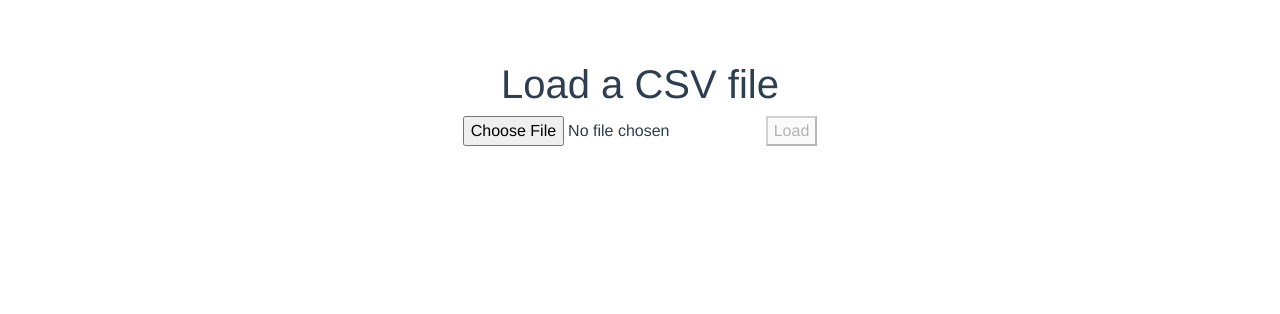
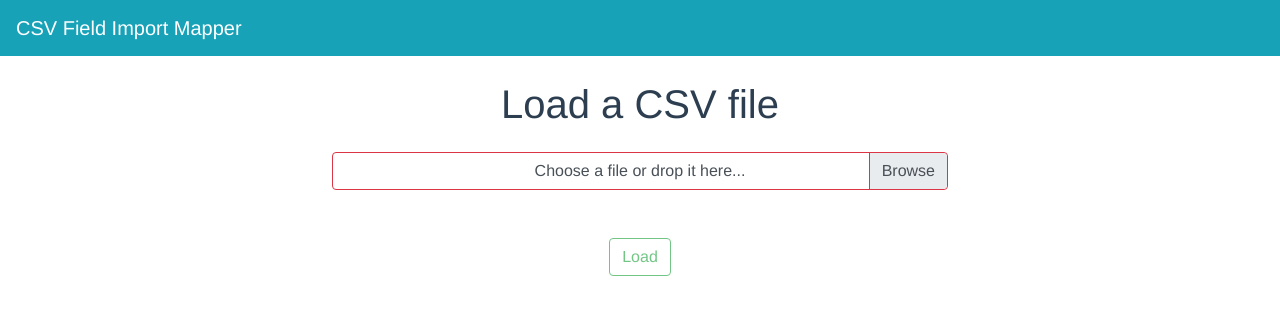
Before and after one commit to Kelmyashkin/contacts-task, a Vue app: page / in a window 1280 px wide. Shown: the top 314 px of the page. Built offline with nearby package versions, Linux system fonts and the light colour scheme.

Commit message:
Apply bootstrap styles

```diff
--- a/src/App.vue
+++ b/src/App.vue
@@ -1,10 +1,16 @@
 <template>
   <div id="app">
-    <LoadCSV @on-mapped-data="setContacts" />
-    <ContactsTable
-      :contacts="contacts"
-      :attributes="customAttributes"
-    ></ContactsTable>
+    <b-navbar toggleable="lg" type="dark" variant="info">
+      <b-navbar-brand href="#">CSV Field Import Mapper</b-navbar-brand>
+    </b-navbar>
+
+    <b-container fluid class="p-4">
+      <LoadCSV @on-mapped-data="setContacts" />
+      <ContactsTable
+        :contacts="contacts"
+        :attributes="customAttributes"
+      ></ContactsTable>
+    </b-container>
   </div>
 </template>
 
@@ -42,6 +48,5 @@ export default class App extends Vue {
   -moz-osx-font-smoothing: grayscale;
   text-align: center;
   color: #2c3e50;
-  margin-top: 60px;
 }
 </style>
--- a/src/components/ContactsTable.vue
+++ b/src/components/ContactsTable.vue
@@ -1,48 +1,19 @@
 <template>
-  <div class="table" v-if="contacts.length">
-    <h2>Contacts</h2>
-    <table>
-      <tr>
-        <th>Id</th>
-        <th>Team Id</th>
-        <th>Name</th>
-        <th>Phone</th>
-        <th>Email</th>
-        <th>Sticky Phone</th>
-        <th>Created At</th>
-        <th>Updated At</th>
-      </tr>
-      <tr v-for="c in contacts" :key="c.id">
-        <td>{{ c.id }}</td>
-        <td>{{ c.team_id }}</td>
-        <td>{{ c.name }}</td>
-        <td>{{ c.phone }}</td>
-        <td>{{ c.email }}</td>
-        <td>{{ c.sticky_phone_number_id }}</td>
-        <td>{{ c.created_at }}</td>
-        <td>{{ c.updated_at }}</td>
-      </tr>
-    </table>
-
-    <hr />
-
-    <div v-if="attributes.length">
-      <h2>Custom Attributes</h2>
-      <table>
-        <tr>
-          <th>Id</th>
-          <th>Contact Id</th>
-          <th>Key</th>
-          <th>Value</th>
-        </tr>
-        <tr v-for="c in attributes" :key="c.id">
-          <td>{{ c.id }}</td>
-          <td>{{ c.contact_id }}</td>
-          <td>{{ c.key }}</td>
-          <td>{{ c.value }}</td>
-        </tr>
-      </table>
-    </div>
+  <div v-if="contacts.length">
+    <b-container fluid>
+      <b-row>
+        <b-col class="p-2 col-lg-7 col-sm-12">
+          <h2>Contacts</h2>
+          <b-table striped :items="contacts"></b-table>
+        </b-col>
+        <b-col class="p-2 col-lg-5 col-sm-12">
+          <div v-if="attributes.length">
+            <h2>Custom Attributes</h2>
+            <b-table striped :items="attributes"></b-table>
+          </div>
+        </b-col>
+      </b-row>
+    </b-container>
   </div>
 </template>
 
--- a/src/components/LoadCSV.vue
+++ b/src/components/LoadCSV.vue
@@ -1,24 +1,41 @@
 <template>
   <div>
     <h1>Load a CSV file</h1>
-    <input ref="csv" type="file" name="csv" @change.prevent="loadfile" />
+    <b-form-file
+      class="w-50 my-3"
+      v-model="csvFile"
+      :state="Boolean(csvFile)"
+      placeholder="Choose a file or drop it here..."
+      drop-placeholder="Drop file here..."
+      accept=".csv"
+    ></b-form-file>
 
-    <ul v-if="columns.length">
-      <li v-for="field in mapFields" :key="field.key">
-        {{ field.key }}
-        <select v-model="field.mapPlace">
-          <option value=""></option>
-          <option
-            v-for="(column, index) in columns"
-            :key="index"
-            :value="index"
-            >{{ column }}</option
-          >
-        </select>
-      </li>
-    </ul>
+    <b-container class="my-3 ">
+      <b-row>
+        <b-col class="cols-2">
+          <b-list-group v-if="columns.length">
+            <b-list-group-item
+              v-for="field in mapFields"
+              :key="field.key"
+              class="d-flex align-items-baseline"
+            >
+              <span class="mr-4">{{ field.key }}</span>
+              <b-form-select
+                v-model="field.mapPlace"
+                :options="columnsOptions"
+              ></b-form-select>
+            </b-list-group-item>
+          </b-list-group>
+        </b-col>
+      </b-row>
+    </b-container>
 
-    <button :disabled="!allColumnsMapped" @click="loadContacts">Load</button>
+    <b-button
+      :disabled="!allColumnsMapped"
+      @click="loadContacts"
+      variant="outline-success"
+      >Load</b-button
+    >
   </div>
 </template>
 
@@ -49,17 +66,24 @@ export default class LoadCSV extends Vue {
   columns: string[] = [];
   rows: string[][] = [];
 
-  $refs!: {
-    csv: any;
-  };
+  get columnsOptions() {
+    return this.columns.map((c, index) => ({ text: c, value: index }));
+  }
 
   get allColumnsMapped() {
     return this.mapFields.every((f) => f.mapPlace !== undefined);
   }
 
-  loadfile() {
-    console.log("loadfile");
-    const file = this.$refs.csv?.files[0];
+  csvFile = null;
+
+  @Watch("csvFile")
+  onChange(value: any, oldValue: any) {
+    if (value) {
+      this.loadfile(value);
+    }
+  }
+
+  loadfile(file: any) {
     const mimeType = file.type === "" ? mimeTypes.lookup(file.name) : file.type;
 
     if (file) {
@@ -71,7 +95,8 @@ export default class LoadCSV extends Vue {
       ].includes(mimeType);
 
       if (!isValidFileMimeType) {
-        alert("Incorrect file, pleace load csv file");
+        alert("Incorrect file, please load CSV file");
+        Vue.nextTick(this.clearFileChoose);
         return;
       }
 
@@ -79,13 +104,6 @@ export default class LoadCSV extends Vue {
         const result = Papa.parse(output, { skipEmptyLines: true });
         this.columns = result.data[0] as string[];
         this.rows = result.data.slice(1) as string[][];
-
-        console.log(result);
-        // _this.sample = get(
-        //   Papa.parse(output, { preview: 2, skipEmptyLines: true }),
-        //   "data"
-        // );
-        // _this.csv = get(Papa.parse(output, { skipEmptyLines: true }), "data");
       });
     }
   }
@@ -137,7 +155,7 @@ export default class LoadCSV extends Vue {
   }
 
   clearFileChoose() {
-    if (this.$refs.csv) this.$refs.csv.value = "";
+    this.csvFile = null;
     this.rows = [];
     this.columns = [];
     this.mapFields.forEach((mf) => (mf.mapPlace = undefined));
```
